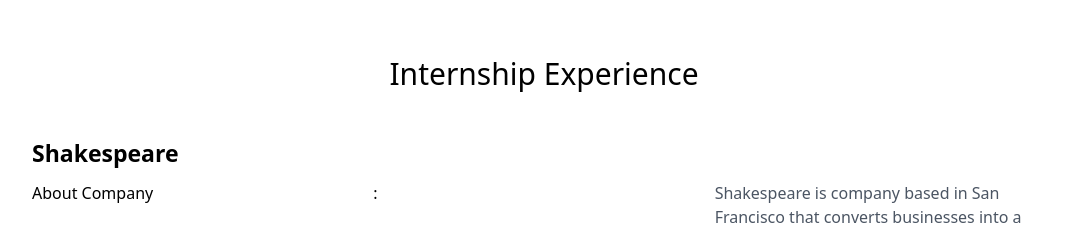
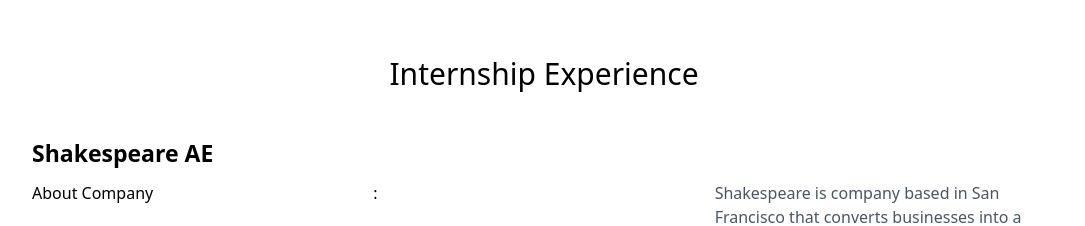
Before and after one commit to LAKSHYA25102003/Portfolio, a Next.js app: page / in a window 1280 px wide. Shown: the part 3040-3266 px from the top of the page, without its empty margins (96-1181 px from the left). Built offline with nearby package versions, Linux system fonts and the light colour scheme.

Commit message:
some change

```diff
--- a/components/Experience.js
+++ b/components/Experience.js
@@ -7,7 +7,7 @@
             <div className='flex flex-col gap-8 w-[100%]'>
                 <div >
                     <div className='text-[23px] font-bold text-center md:text-start'>
-                        Shakespeare
+                        Shakespeare AE
                     </div>
                     <div className=' grid grid-cols-3 mt-[10px]'>
                         <div>About Company</div>
```
